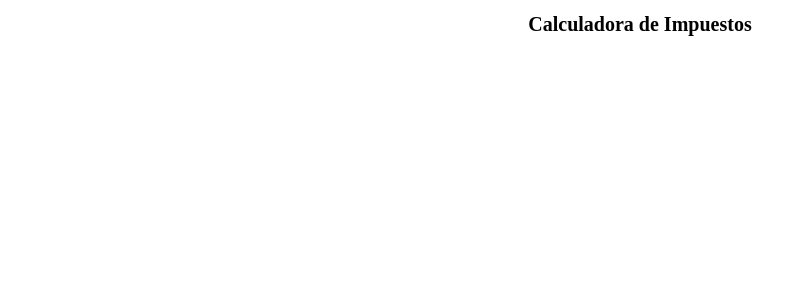
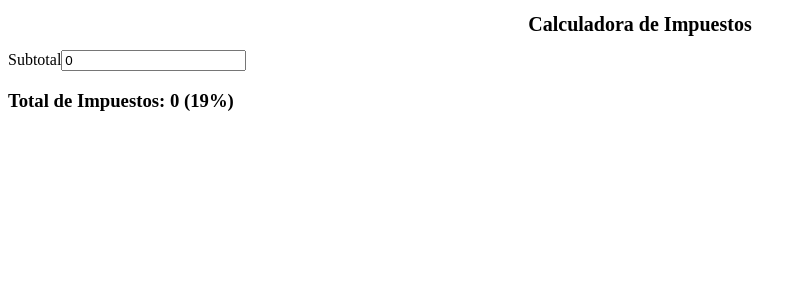
Before and after one commit to Polaco9112/hello-vue, a Vue app: page / in a window 1280 px wide. Shown: the top 300 px of the page, without its empty margins (0-807 px from the left). Built offline with nearby package versions, Linux system fonts and the light colour scheme.

Commit message:
Cambios en el componente

```diff
--- a/src/components/ExerciseComputed.vue
+++ b/src/components/ExerciseComputed.vue
@@ -1,11 +1,24 @@
 <template>
   <div>
     <h1 class="title">Calculadora de Impuestos</h1>
+
+    <form class="calc">
+      <label>Subtotal</label>
+      <input type="number" v-model="subtotal">
+      <h3>Total de Impuestos: {{ calculateTaxes }} ({{ impuesto }}%)</h3>
+    </form>
+
   </div>
 </template>
 
 <script lang='ts' setup>
+  import {Ref, ref, computed} from 'vue'
 
+  const impuesto = 19
+
+  let subtotal: Ref<number> = ref(0)
+
+  const calculateTaxes = computed(() => (impuesto * subtotal.value) / 100 )
 </script>
 
 <style scoped>
@@ -14,4 +27,8 @@
     font-size: 20px;
     font-weight: bold;
   }
+  .calc{
+    justify-content: center;
+    align-items: center;
+  }
 </style>
```
